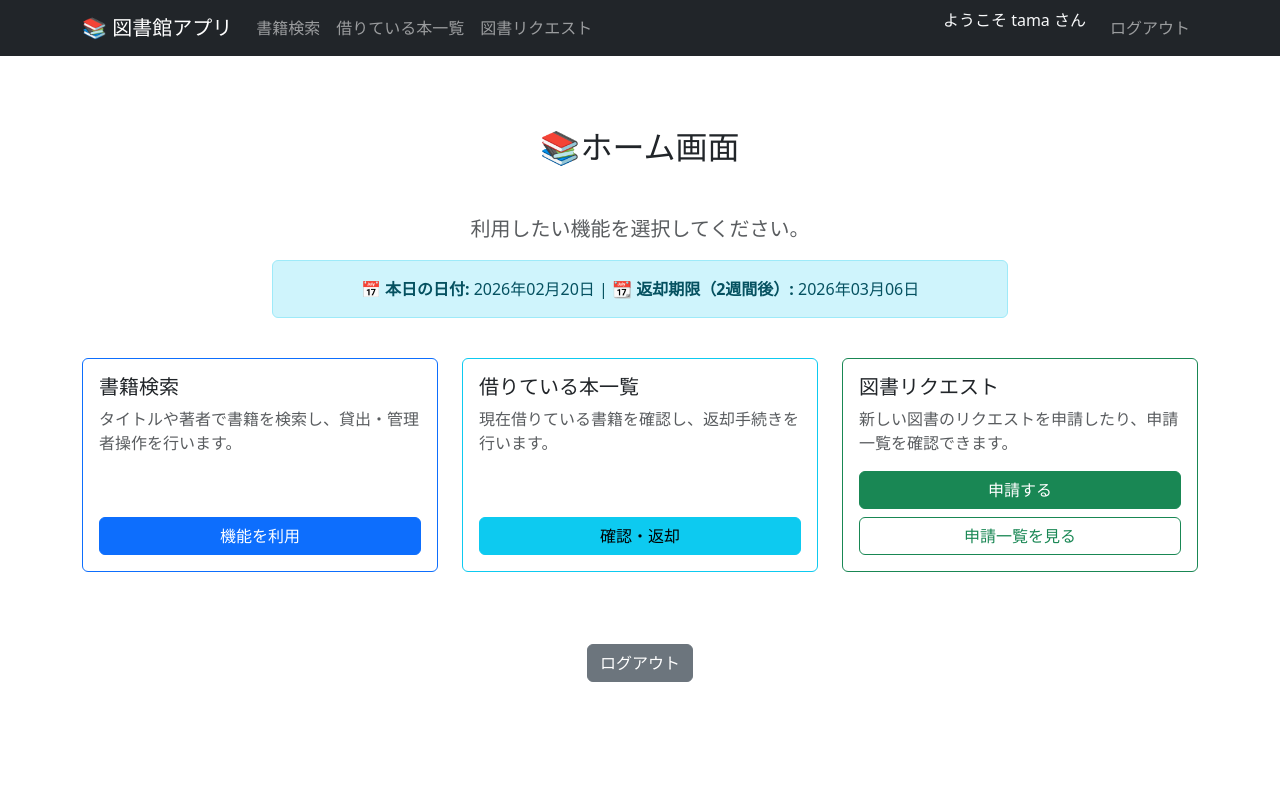
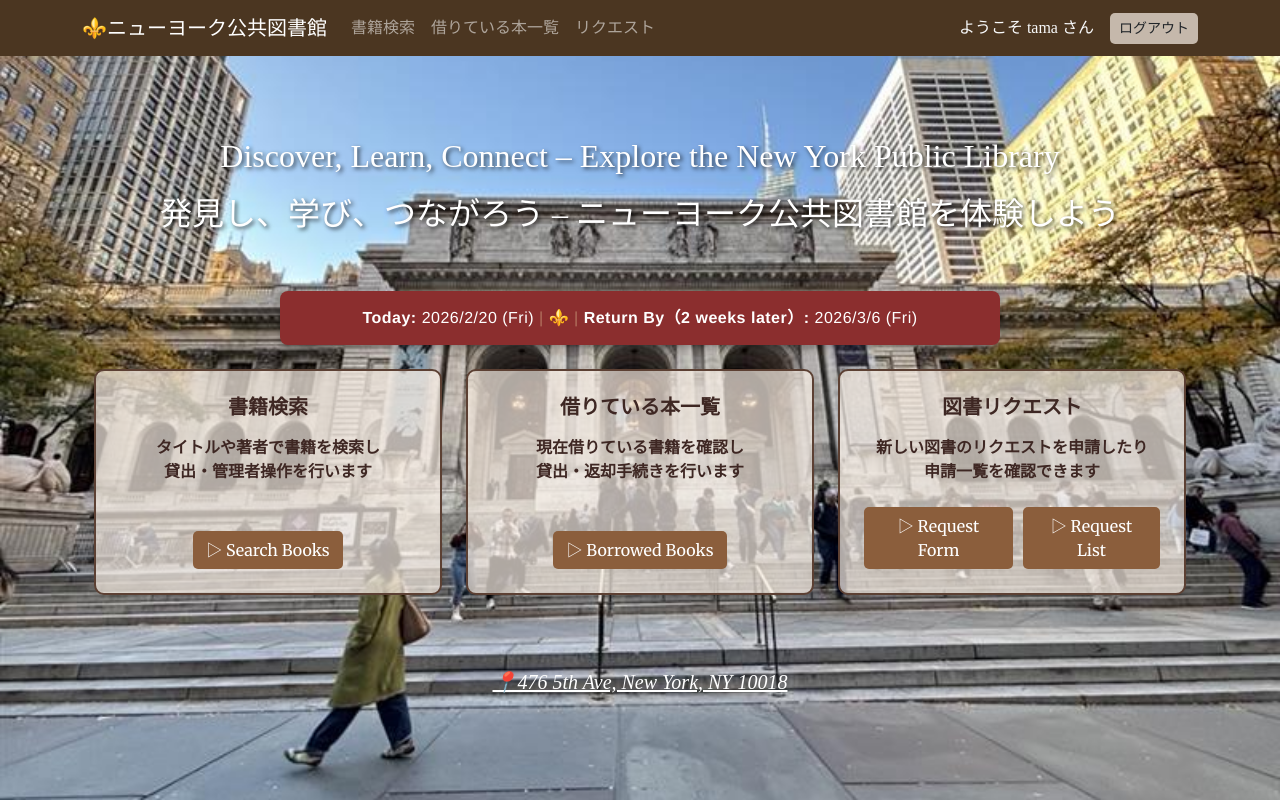
Before and after one commit to Kogure-24/learning-webapp, a Flask app: page / in a window 1280 px wide. Run offline with Flask 3, Linux system fonts and the light colour scheme; a user stored in the database is signed in; some libraries are stand-ins or nearby versions.

Commit message:
2026/2/20

```diff
--- a/library/app.py
+++ b/library/app.py
@@ -8,16 +8,19 @@ from models import BookRequest, db, User, Book, Loan
 from werkzeug.security import check_password_hash
 from sqlalchemy import or_
 
-
-
+# 1. Flaskアプリを作る
 app = Flask(__name__)
-app.config["SECRET_KEY"] = "SECRET_KEY_FOR_DEVELOPMENT"
-app.config["SQLALCHEMY_DATABASE_URI"] = "sqlite:///library.db"
+app.config["SQLALCHEMY_DATABASE_URI"] = "sqlite:///library.db"  # データベース名
+app.config["SECRET_KEY"] = "any-secret-key"
 app.config["SQLALCHEMY_TRACK_MODIFICATIONS"] = False
 
+# 2. 拡張機能を初期化
+db.init_app(app)
 Bootstrap5(app)
-db.init_app(app)
 
+# 3. データベースとテーブルを作る
+with app.app_context():
+    db.create_all()
 
 # ----- ログインルート -----
 @app.route("/login", methods=["GET", "POST"])
@@ -51,6 +54,7 @@ def logout():
     # ログインページへリダイレクト
     return redirect(url_for("login"))
 
+
 # ----- ホーム画面 -----
 @app.route("/")
 def index():
@@ -59,8 +63,8 @@ def index():
         return redirect(url_for("login"))
     current_user = User.query.get(user_id)
 
-    today = datetime.now().strftime("%Y年%m月%d日")
-    return_deadline = (datetime.now() + timedelta(weeks=2)).strftime("%Y年%m月%d日")
+    today = datetime.now().strftime("%Y/%-m/%-d (%a)")
+    return_deadline = (datetime.now() + timedelta(weeks=2)).strftime("%Y/%-m/%-d (%a)")
     return render_template(
         "index.html",
         today=today,
@@ -109,8 +113,9 @@ def request_list():
         "request_list.html", requests=book_requests, username=current_user.username
     )
 
+
 # 検索フォーム
-@app.route("/search", methods=["GET","POST"])
+@app.route("/search", methods=["GET", "POST"])
 def search():
     user_id = session.get("user_id")
     if not user_id:
@@ -154,6 +159,7 @@ def borrow(book_id):
     flash(f"「{book.title}」を借りました", "success")
     return redirect(url_for("search"))
 
+
 # 一覧ページ
 @app.route("/borrowed_books")
 def borrowed_books():
@@ -164,8 +170,11 @@ def borrowed_books():
     borrowed_list = Loan.query.filter_by(user=current_user, returned_at=None).all()
 
     return render_template(
-        "borrowed_books.html", borrowed_list=borrowed_list, username=current_user.username
+        "borrowed_books.html",
+        borrowed_list=borrowed_list,
+        username=current_user.username,
     )
+
 
 # 返却処理
 @app.route("/return_book/<int:loan_id>", methods=["POST"])
@@ -188,7 +197,6 @@ def return_book(loan_id):
     return redirect(url_for("borrowed_books"))
 
 
-
 # ----- サーバー起動 -----
 if __name__ == "__main__":
     app.run(debug=True, port=5001)
--- /dev/null
+++ b/library/static/css/style.css
@@ -0,0 +1,29 @@
+/* style.css 内 */
+body {
+    background-image: url("../image/nyc_pl.jpg");  /* static/css から見た相対パス */
+    background-size: cover;        /* 画面全体に拡大縮小 */
+    background-position: center;   /* 中央に配置 */
+    background-repeat: no-repeat;  /* 繰り返さない */
+    min-height: 100vh;             /* 高さを画面いっぱいにする */
+}
+
+.navbar-custom {
+    background-color: #4B3621;  /* 上品な茶色 */
+}
+
+/* フォント */
+/* style.css に追加 */
+body {
+    font-family: 'Roboto Slab', serif;  /* Google Fonts名 + フォント分類 */
+}
+
+.card-body {
+    font-family: 'Merriweather', serif;
+    color: #3E2723; /* 濃いブラウン */
+}
+
+.card:hover {
+    box-shadow: 0 8px 20px rgba(0,0,0,0.3);
+    transform: translateY(-3px);
+    transition: 0.3s;
+}
--- a/library/templates/base.html
+++ b/library/templates/base.html
@@ -1,47 +1,51 @@
 {% from 'bootstrap5/form.html' import render_form %}
 {% from 'bootstrap5/utils.html' import render_messages %}
-<!DOCTYPE html>
+
+<!doctype html>
 <html lang="ja">
 
 <head>
-    <meta charset="UTF-8" />
-    <meta name="viewport" content="width=device-width, initial-scale=1.0" />
-    <title>📚 図書館アプリデモ</title>
+    <meta charset="utf-8">
+    <meta name="viewport" content="width=device-width, initial-scale=1">
+    <!-- フォント指定 -->
+    <link href="https://fonts.googleapis.com/css2?family=Merriweather&display=swap" rel="stylesheet">
+    <title>{% block title %}ニューヨーク公共図書館{% endblock %}</title>
+
     {{ bootstrap.load_css() }}
-    <link rel="stylesheet" href="https://cdn.jsdelivr.net/npm/bootstrap@5.3.5/dist/css/bootstrap.min.css"
+    <!-- CDN Bootstrap -->
+    <link href="https://cdn.jsdelivr.net/npm/bootstrap@5.3.5/dist/css/bootstrap.min.css" rel="stylesheet"
         integrity="sha384-SgOJa3DmI69IUzQ2PVdRZhwQ+dy64/BUtbMJw1MZ8t5HZApcHrRKUc4W0kG879m7" crossorigin="anonymous">
+    <!-- 自作CSSを読み込む -->
+    <link rel="stylesheet" href="{{ url_for('static', filename='css/style.css') }}">
 </head>
 
 <body>
-    <nav class="navbar navbar-expand-lg navbar-dark bg-dark">
+    <nav class="navbar navbar-expand-lg navbar-dark navbar-custom">
         <div class="container">
-            <a class="navbar-brand" href="/">📚 図書館アプリ</a>
+            <a class="navbar-brand" href="{{ url_for('index') }}">⚜️ニューヨーク公共図書館</a>
             <button class="navbar-toggler" type="button" data-bs-toggle="collapse" data-bs-target="#navbarNav">
                 <span class="navbar-toggler-icon"></span>
             </button>
 
-            <div class="navbar-collapse collapse" id="navbarNav">
+            <div class="collapse navbar-collapse" id="navbarNav">
                 <ul class="navbar-nav me-auto">
-                    <li class="nav-item">
-                        <a class="nav-link" href="{{ url_for('search') }}">書籍検索</a>
-                    </li>
-                    <li class="nav-item">
-                        <a class="nav-link" href="{{ url_for('borrowed_books') }}">借りている本一覧</a>
-                    </li>
-                    <li class="nav-item">
-                        <a class="nav-link" href="">図書リクエスト</a>
-                    </li>
+                    <li class="nav-item"><a class="nav-link" href="{{ url_for('search') }}">書籍検索</a></li>
+                    <li class="nav-item"><a class="nav-link" href="{{ url_for('borrowed_books') }}">借りている本一覧</a></li>
+                    <li class="nav-item"><a class="nav-link" href="{{ url_for('request_book') }}">リクエスト</a></li>
                 </ul>
 
-                <ul class="navbar-nav">
+                <ul class="navbar-nav ms-auto align-items-center">
+                    {% if username %}
                     <li class="nav-item">
-                        <span class="navbar-text text-light me-3">
+                        <span class="navbar-text text-light me-3" style="font-weight:500; color:#d9b382;">
                             ようこそ {{ username }} さん
                         </span>
                     </li>
-                    {% if username %}
                     <li class="nav-item">
-                        <a class="nav-link" href="{{ url_for('logout') }}">ログアウト</a>
+                        <a href="{{ url_for('logout') }}" class="btn btn-sm"
+                            style="background-color:rgba(250, 240, 230, 0.7); border-radius:5px; transition:0.3s;">
+                            ログアウト
+                        </a>
                     </li>
                     {% endif %}
                 </ul>
@@ -50,16 +54,21 @@
     </nav>
 
     <div class="container mt-4">
+        <!-- フラッシュメッセージ -->
         <div class="row justify-content-center">
             <div class="col-md-8">
                 {{ render_messages(dismissible=True) }}
             </div>
         </div>
+
+        <!-- 各ページのコンテンツ -->
+        {% block content %}{% endblock %}
     </div>
 
-    {% block content %}{% endblock %}
-
     {{ bootstrap.load_js() }}
+    <script src="https://cdn.jsdelivr.net/npm/bootstrap@5.3.5/dist/js/bootstrap.bundle.min.js"
+        integrity="sha384-JtYyq2j9v6Gv1eFq4z9lM8bG6I8f7Wm6g8J7XwWQK9wJ8a2rj9pQ3G8kYbM0i8vD"
+        crossorigin="anonymous"></script>
 </body>
 
 </html>
--- a/library/templates/index.html
+++ b/library/templates/index.html
@@ -1,15 +1,21 @@
 {% extends "base.html" %}
 {% block content %}
 <div>
-    <h2 class="m-5 text-center">📚ホーム画面</h2>
-    <p class="lead text-center text-muted">利用したい機能を選択してください。</p>
+    <h2 class="m-5 text-center text-white text-decoration-none"
+        style="line-height: 1.8; text-shadow: 2px 2px 4px rgba(0,0,0,0.7);">
+        Discover, Learn, Connect – Explore the New York Public Library<br>
+        発見し、学び、つながろう – ニューヨーク公共図書館を体験しよう
+    </h2>
 
     <div class="container mb-4">
         <div class="row justify-content-center">
             <div class="col-md-8">
-                <div class="alert alert-info text-center">
-                    <strong>📅 本日の日付:</strong> {{ today }} |
-                    <strong>📆 返却期限（2週間後）:</strong> {{ return_deadline }}
+                <div style="background-color:#8B2E2E; color:#ffffff; text-align:center;
+                        padding:15px 20px; border-radius:8px; font-family:'Helvetica Neue', Helvetica, Arial, sans-serif;
+                        box-shadow: 0 2px 6px rgba(0,0,0,0.3); letter-spacing:0.5px;">
+                    <span><strong>Today:</strong> {{ today }}</span>
+                    <span style="color:#b3745f;">| ⚜️ |</span>
+                    <span><strong>Return By（2 weeks later）:</strong> {{ return_deadline }}</span>
                 </div>
             </div>
         </div>
@@ -19,32 +25,56 @@
         <div class="row justify-content-center">
 
             <div class="col-md-4 mb-4">
-                <div class="card h-100  border-primary">
-                    <div class="card-body d-flex flex-column">
-                        <h5 class="card-title">書籍検索</h5>
-                        <p class="card-text text-muted">タイトルや著者で書籍を検索し、貸出・管理者操作を行います。</p>
-                        <a href="" class="btn btn-primary mt-auto">機能を利用</a>
-                    </div>
+                <div class="card shadow-sm p-4 d-flex flex-column align-items-center text-center"
+                    style="height: 100%; border:2px solid #5C4033; border-radius:10px; background-color: rgba(250, 240, 230, 0.7);">
+                    <h5 class="card-title mb-3 fw-bold" style="font-family:'Merriweather', serif; color:#3E2723;">
+                        書籍検索
+                    </h5>
+                    <p class="card-text mb-4 fw-bold" style="font-family:'Merriweather', serif; color:#3E2723;">
+                        タイトルや著者で書籍を検索し<br>貸出・管理者操作を行います
+                    </p>
+                    <a href="{{ url_for('search') }}" class="btn mt-auto"
+                        style="background-color:#8B5E3C; color:white; font-family:'Merriweather', serif; border-radius:5px;">
+                        ▷ Search Books
+                    </a>
                 </div>
             </div>
 
             <div class="col-md-4 mb-4">
-                <div class="card h-100 border-info">
-                    <div class="card-body d-flex flex-column">
-                        <h5 class="card-title">借りている本一覧</h5>
-                        <p class="card-text text-muted">現在借りている書籍を確認し、返却手続きを行います。</p>
-                        <a href="" class="btn btn-info mt-auto">確認・返却</a>
-                    </div>
+                <div class="card shadow-sm p-4 d-flex flex-column align-items-center text-center"
+                    style="height: 100%; border:2px solid #5C4033; border-radius:10px; background-color: rgba(250, 240, 230, 0.7);">
+                    <h5 class="card-title mb-3 fw-bold" style="font-family:'Merriweather', serif; color:#3E2723;">
+                        借りている本一覧
+                    </h5>
+                    <p class="card-text mb-4 fw-bold" style="font-family:'Merriweather', serif; color:#3E2723;">
+                        現在借りている書籍を確認し<br>貸出・返却手続きを行います
+                    </p>
+                    <a href="{{ url_for('borrowed_books') }}" class="btn mt-auto"
+                        style="background-color:#8B5E3C; color:white; font-family:'Merriweather', serif; border-radius:5px;">
+                        ▷ Borrowed Books
+                    </a>
                 </div>
             </div>
 
             <div class="col-md-4 mb-4">
-            <div class="card h-100 border-success">
-                <div class="card-body d-flex flex-column">
-                    <h5 class="card-title">図書リクエスト</h5>
-                    <p class="card-text text-muted">新しい図書のリクエストを申請したり、申請一覧を確認できます。</p>
-                    <a href="{{ url_for('request_book') }}" class="btn btn-success mt-auto">申請する</a>
-                    <a href="{{ url_for('request_list') }}" class="btn btn-outline-success mt-2">申請一覧を見る</a>
+                <div class="card shadow-sm p-4 d-flex flex-column align-items-center text-center"
+                    style="height: 100%; border:2px solid #5C4033; border-radius:10px; background-color: rgba(250, 240, 230, 0.7);">
+                    <h5 class="card-title mb-3 fw-bold" style="font-family:'Merriweather', serif; color:#3E2723;">
+                        図書リクエスト
+                    </h5>
+                    <p class="card-text mb-4 fw-bold" style="font-family:'Merriweather', serif; color:#3E2723;">
+                        新しい図書のリクエストを申請したり<br>申請一覧を確認できます
+                    </p>
+                    <div style="display: flex; gap: 10px;">
+                        <a href="{{ url_for('request_book') }}" class="btn mt-auto"
+                            style="background-color:#8B5E3C; color:white; font-family:'Merriweather', serif; border-radius:5px;">
+                            ▷ Request Form
+                        </a>
+                        <a href="{{ url_for('request_list') }}" class="btn mt-auto"
+                            style="background-color:#8B5E3C; color:white; font-family:'Merriweather', serif; border-radius:5px;">
+                            ▷ Request List
+                        </a>
+                    </div>
                 </div>
             </div>
 
@@ -53,14 +83,13 @@
     <script src="https://cdn.jsdelivr.net/npm/bootstrap@5.3.0/dist/js/bootstrap.bundle.min.js"
         integrity="sha384-geWF76RCwLtnZ8qwWowPQNguL3RmwHVBC9FhGdlKrxdiJJigb/j/68SIy3Te4Bkz"
         crossorigin="anonymous"></script>
-</body>
+    </body>
 
-<!-- ----- ログアウトボタン ----- -->
-<form method="POST" action="{{ url_for('logout') }}" class="text-center mt-5">
-    <button type="submit" class="btn btn-secondary">
-        ログアウト
-    </button>
-</form>
-{% endblock %}
+    <p class="lead text-center mt-5">
+        <a href="https://maps.app.goo.gl/xdhdhribDt2XHufB7" target="_blank"
+            class="text-white fst-italic text-decoration-underline">
+            📍476 5th Ave, New York, NY 10018
+        </a>
+    </p>
 
- <a href="{{ url_for('search') }}" class="btn btn-primary mt-auto">機能を利用</a>
+    {% endblock %}
```
Also changed, not shown: instance/library.db (added), library/instance/library.db (deleted), library/static/image/nyc_pl.jpg (added).
